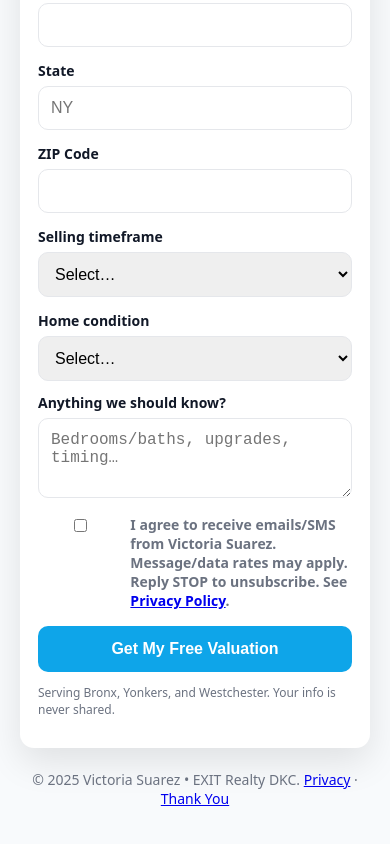
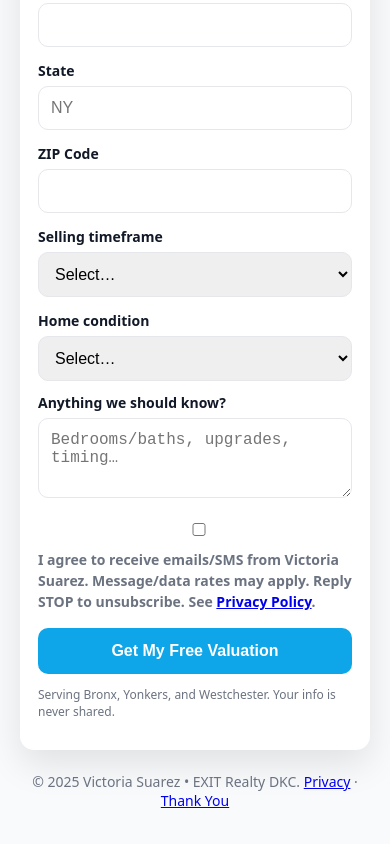
Before and after one commit to ajorge8829/seller-lead-funnel, a plain HTML site: page index.html in a window 390 px wide. Shown: the part 945-1789 px from the top of the page. Drawn offline with Linux system fonts and the light colour scheme.

Commit message:
Update index.html
Fixed Emails/sms text View on Mobile

```diff
--- a/index.html
+++ b/index.html
@@ -72,11 +72,15 @@ button { width:100%; padding:14px 18px; border:0; border-radius:10px; background
 
     <div style="margin-top:12px"><label for="notes">Anything we should know?</label><textarea id="notes" name="notes" rows="3" placeholder="Bedrooms/baths, upgrades, timing…"></textarea></div>
 
-    <div style="margin-top:12px;font-size:13px;color:#6b7280">
-      <label style="display:flex;gap:8px;align-items:flex-start"><input type="checkbox" name="sms_opt_in" value="yes" style="margin-top:4px">
-        <span>I agree to receive emails/SMS from Victoria Suarez. Message/data rates may apply. Reply STOP to unsubscribe. See <a href="/privacy.html" target="_blank">Privacy Policy</a>.</span>
-      </label>
-    </div>
+   <div style="margin-top:16px;font-size:13px;color:#6b7280;">
+  <label style="display:flex;align-items:flex-start;gap:10px;flex-wrap:wrap;line-height:1.5;max-width:100%;">
+    <input type="checkbox" name="sms_opt_in" value="yes" style="margin-top:4px;flex:0 0 auto;">
+    <span style="flex:1 1 90%;overflow-wrap:anywhere;">
+      I agree to receive emails/SMS from Victoria Suarez. Message/data rates may apply.
+      Reply STOP to unsubscribe. See <a href="/privacy.html" target="_blank">Privacy Policy</a>.
+    </span>
+  </label>
+</div>
 
     <div style="margin-top:16px"><button type="submit">Get My Free Valuation</button></div>
     <p class="trust" style="font-size:12px;color:#6b7280;margin-top:12px">Serving Bronx, Yonkers, and Westchester. Your info is never shared.</p>
```
